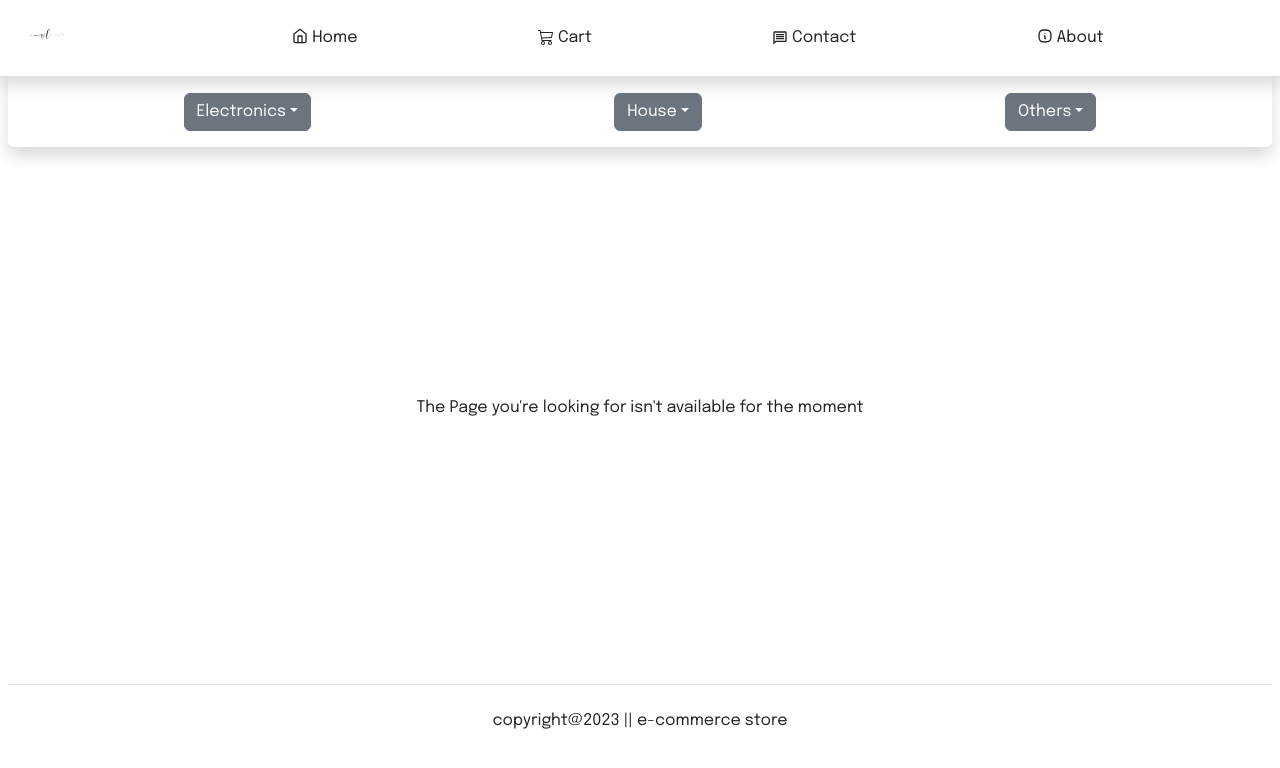
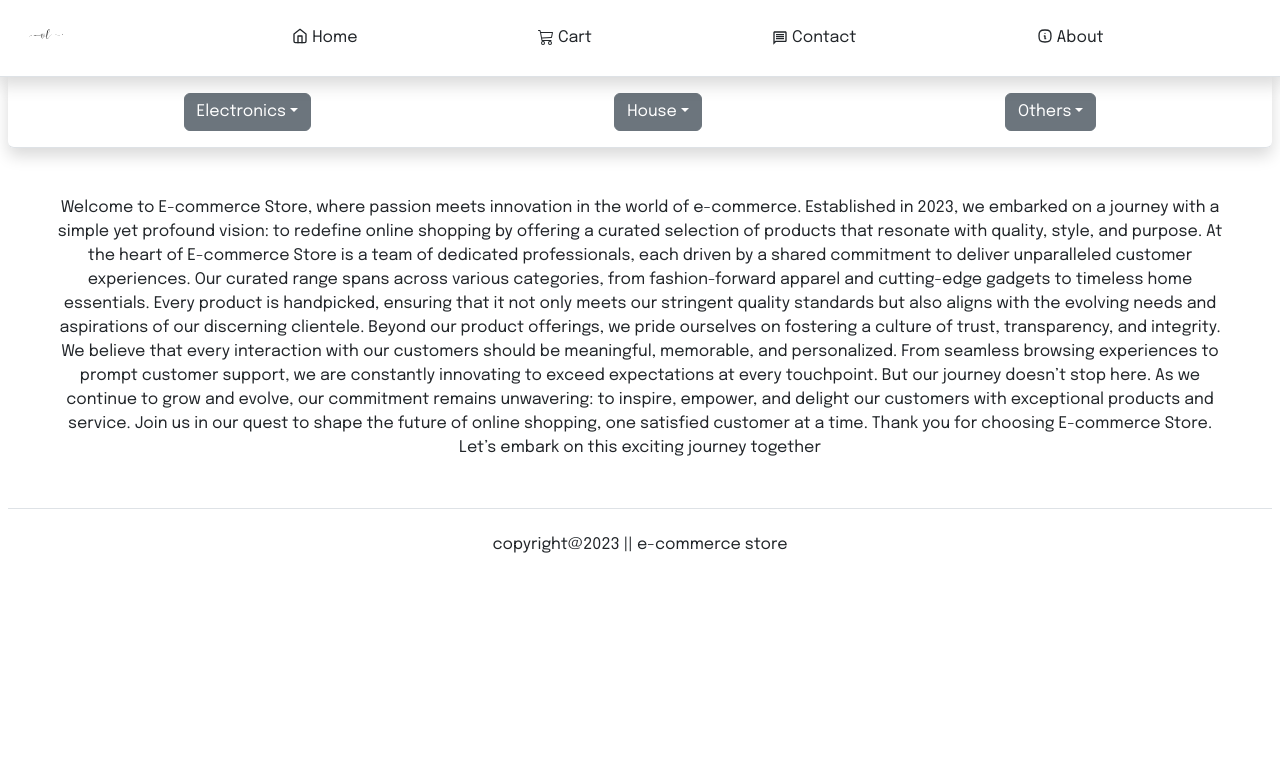
Before and after one commit to OmarKhouya/e-commerce-store, a React (Create React App) app: page /About in a window 1280 px wide. Shown: the top 768 px of the page. Built offline with nearby package versions, Linux system fonts and the light colour scheme.

Commit message:
grid of main page & product page changes

```diff
--- a/src/App.js
+++ b/src/App.js
@@ -6,8 +6,9 @@ import { BrowserRouter ,Route, Routes } from 'react-router-dom'
 import Filter from './Components/Main'
 import Home from './Components'
 import Product from './Components/Products'
-import NotFoundPage from './Components/notFoundPage'
+import NotFoundPage from './Components/Pages/notFoundPage'
 import Cart from './Components/Cart'
+import About from './Components/Pages/About'
 
 export default function App() {
   return (
@@ -21,6 +22,7 @@ export default function App() {
             <Route path="/Home/:category/:identify" element={<Product />}/>
             <Route path="/:category/:identify" element={<Product />}/>
             <Route path="/Cart" element={<Cart />}/>
+            <Route path="/About" element={<About />}/>
             <Route path="*" element={<NotFoundPage />} />
           </Routes>
         <Footer />
--- a/src/Components/Cart/index.js
+++ b/src/Components/Cart/index.js
@@ -3,7 +3,7 @@ import React from 'react'
 export default function Cart() {
     return (
         <div>
-
+            cart
         </div>
     )
 }
--- a/src/Components/Main.js
+++ b/src/Components/Main.js
@@ -7,10 +7,10 @@ export default function Filter() {
     const {category} = useParams()
 
     return (
-        <main className="row justify-content-evenly pt-3">
+        <div className="row justify-content-center">
             {products.products.filter(p=>p.category === `${category}`).map(
                 product => <ProductCard prodData={product} key={product.id} />
             )}
-        </main>
+        </div>
     )
 }
--- a/src/Components/Pages/About.js
+++ b/src/Components/Pages/About.js
@@ -2,6 +2,16 @@ import React from 'react'
 
 export default function About() {
     return (
-        <div>About</div>
+        <p className='text-justify text-center m-5' >
+            Welcome to E-commerce Store, where passion meets innovation in the world of e-commerce. Established in 2023, we embarked on a journey with a simple yet profound vision: to redefine online shopping by offering a curated selection of products that resonate with quality, style, and purpose.
+
+At the heart of E-commerce Store is a team of dedicated professionals, each driven by a shared commitment to deliver unparalleled customer experiences. Our curated range spans across various categories, from fashion-forward apparel and cutting-edge gadgets to timeless home essentials. Every product is handpicked, ensuring that it not only meets our stringent quality standards but also aligns with the evolving needs and aspirations of our discerning clientele.
+
+Beyond our product offerings, we pride ourselves on fostering a culture of trust, transparency, and integrity. We believe that every interaction with our customers should be meaningful, memorable, and personalized. From seamless browsing experiences to prompt customer support, we are constantly innovating to exceed expectations at every touchpoint.
+
+But our journey doesn’t stop here. As we continue to grow and evolve, our commitment remains unwavering: to inspire, empower, and delight our customers with exceptional products and service. Join us in our quest to shape the future of online shopping, one satisfied customer at a time.
+
+Thank you for choosing E-commerce Store. Let’s embark on this exciting journey together
+        </p>
     )
 }
--- /dev/null
+++ b/src/Components/Pages/notFoundPage.js
@@ -0,0 +1,6 @@
+
+export default function NotFoundPage() {
+    return (
+        <div className='d-flex justify-content-center align-items-center text-warning!' style={{minHeight: "65vh"}}>404 - The Page you're looking for isn't available for the moment!</div>
+    )
+}
--- a/src/Components/Products/Card.js
+++ b/src/Components/Products/Card.js
@@ -5,7 +5,8 @@ export default function ProductCard({prodData}) {
 
     const {id,title,description,price,discountPercentage,rating,stock,brand,category,thumbnail,images} = prodData
     return (
-        <div className="card col-lg-3 col-md-4 mt-2 me-2 " key={id}>
+        <div className="col-lg-3 col-md-4 col-sm-12 h-auto" key={id}>
+            <div className="card my-2">
                 <div className="card-header">
                     <img src={thumbnail} alt="thumbnail" className="card-img-top" />
                 </div>
@@ -21,6 +22,7 @@ export default function ProductCard({prodData}) {
                     <Link className="btn btn-primary" to={`/${category}/${id}`}>See more</Link>
                 </div>
             </div>
+        </div>
 
     )
 }
--- a/src/Components/Products/index.js
+++ b/src/Components/Products/index.js
@@ -5,12 +5,13 @@ import RatingStars from "./RatingStars"
 import { FaCartPlus } from "react-icons/fa";
 import { FaShoppingCart } from "react-icons/fa";
 import { Link, useParams } from "react-router-dom";
+import ProductCard from "./Card";
 
 export default function Product() {
 
     const {identify} = useParams()
     const [range,setRange] = useState(1)
-    const {id,title,description,price,discountPercentage,rating,stock,brand,category,thumbnail,images} = products.products[identify]
+    const {id,title,description,price,discountPercentage,rating,stock,brand,category,thumbnail,images} = products.products[identify-1]
 
     return (
         <div className="mt-2">
@@ -42,7 +43,7 @@ export default function Product() {
                 </div>
                 {/* data */}
                 <div className="col col-md-6 m-auto">
-                    <div className="text-center border-bottom-0 border-top-0 border rounded px-4 py-3 w-100">
+                    <div className="text-center border rounded px-4 py-3 w-100">
                         <span className="fs-2 text-dark m-3">{price}<span className="fs-4 text-danger ">-{discountPercentage}%</span></span>
                         <div className="d-flex w-100 mt-3">
                             <span className="w-25 m-auto">Quantity : </span>
@@ -60,6 +61,13 @@ export default function Product() {
                     </div>
                 </div>
             </div>
+            <p className="text-center fs-3 mt-3">More like this..</p>
+            <div className="d-flex justify-content-center">
+                <hr className="mx-4 w-50 " />
+            </div>
+            <div className="row justify-content-evenly">
+                {products.products.filter(p=>p.category===category&&p.id !== id).slice(0,3).map(p=><ProductCard prodData={p} />)}
+            </div>
         </div>
 
     )
--- a/src/Components/notFoundPage.js
+++ /dev/null
@@ -1,6 +0,0 @@
-
-export default function NotFoundPage() {
-    return (
-        <div className='d-flex justify-content-center align-items-center text-warning!' style={{minHeight: "65vh"}}>The Page you're looking for isn't available for the moment</div>
-    )
-}
```
Lines whose indentation alone changed are shown as unchanged.
